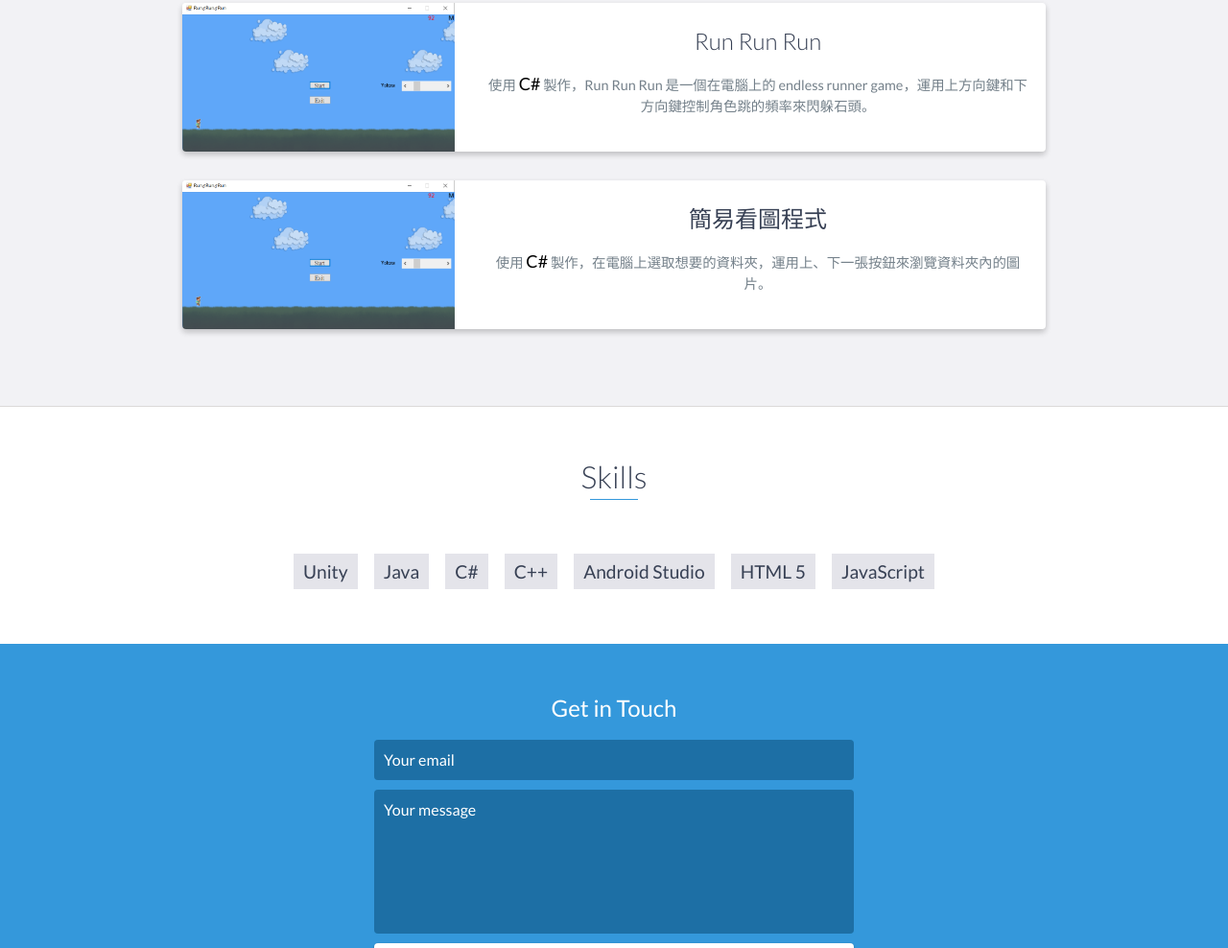
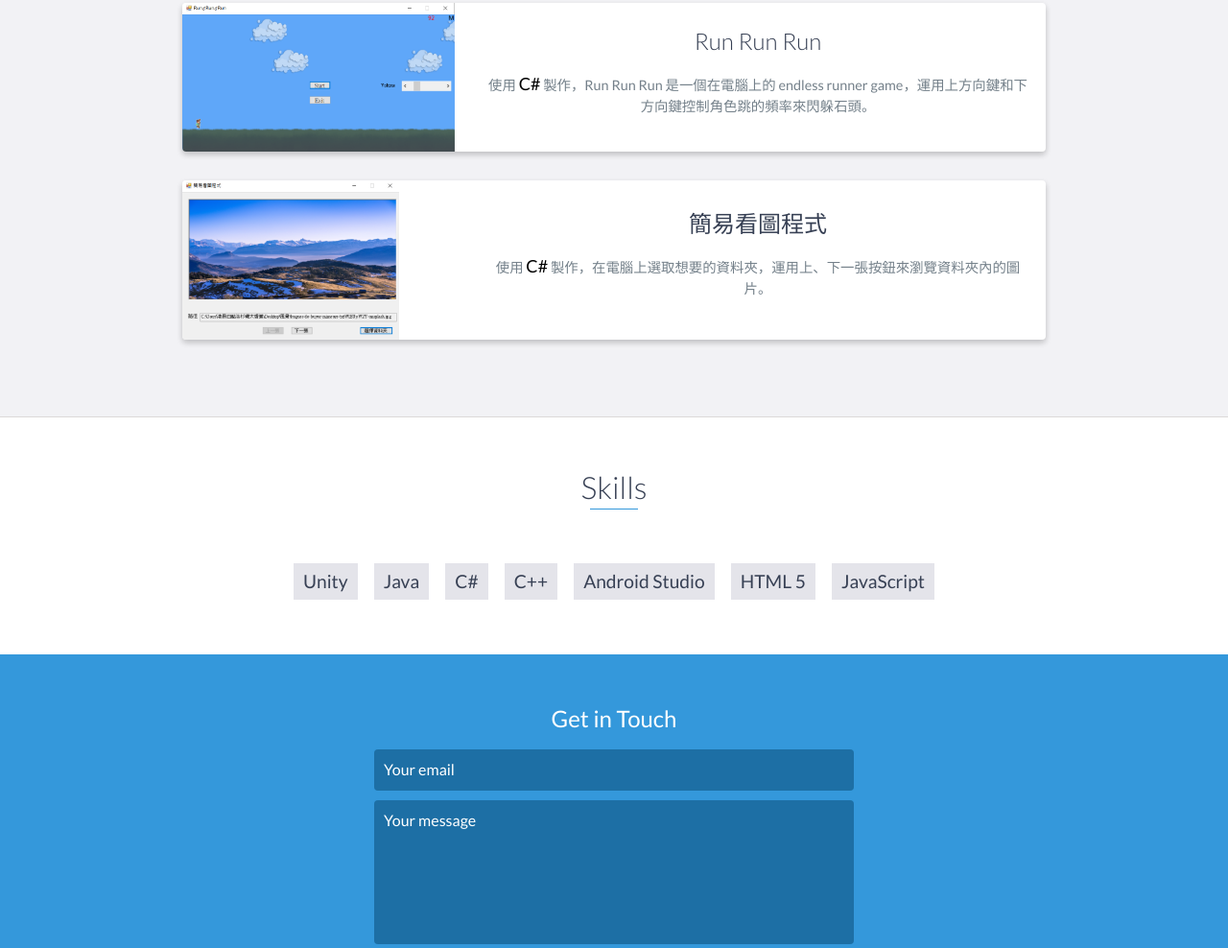
Before and after one commit to Jun-Xian-Guan/Portfolio, a website: page index.html in a window 1280 px wide. Shown: the part 2509-3497 px from the top of the page at 96% size. Drawn offline with nearby package versions, Linux system fonts and the light colour scheme.

Commit message:
Update index.html

```diff
--- a/index.html
+++ b/index.html
@@ -152,7 +152,7 @@
                 <!-- End .project -->
                 <div class="project shadow-large">
                     <div class="project-image">
-                         <img style=" width: 32%; float:left;" src="images/C.PNG" />
+                         <img style=" width: 32%; float:left;" src="images/C_1.PNG" />
                     </div>
                     <!-- End .project-image -->
                     <div class="project-info">
```
